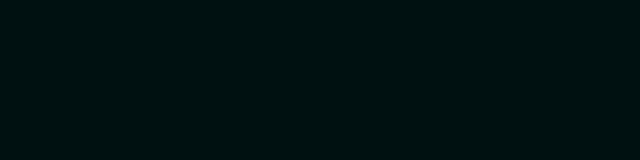
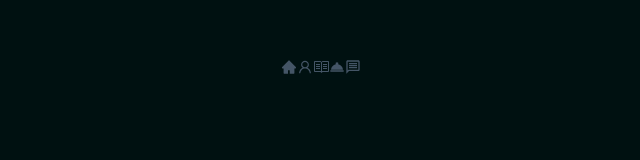
Before and after one commit to Martogramer/Telescopiens, a React (Create React App) app in the folder portfolio-martiniribas/martogramer/: page / in a window 1280 px wide. Shown: the part 1064-1224 px from the top of the page, without its empty margins (319-959 px from the left). Built offline with nearby package versions, Linux system fonts and the light colour scheme.

Commit message:
nav component

```diff
--- a/portfolio-martiniribas/martogramer/src/components/nav/Nav.jsx
+++ b/portfolio-martiniribas/martogramer/src/components/nav/Nav.jsx
@@ -1,10 +1,23 @@
 import React from "react";
 import './nav.css';
+import {AiFillHome} from 'react-icons/ai'
+import {AiOutlineUser} from 'react-icons/ai'
+import {MdOutlineMessage} from 'react-icons/md'
+import {GoBook} from 'react-icons/go'
+import {MdRoomService} from 'react-icons/md'
+import {useState} from 'react'
+
+
 
 const Nav = () => {
+    const [activeNav, setActiveNav] = useState('#')
     return(
         <nav>
-            <a href=""></a>
+            <a href="#header" onClick={()=>setActiveNav('#header')} className={activeNav === '#header' ? 'active' : ''}><AiFillHome /></a>
+            <a href="#about" onClick={()=>setActiveNav('#about')} className={activeNav === '#about' ? 'active' : ''}><AiOutlineUser /></a>
+            <a href="#portfolio" onClick={()=>setActiveNav('#portfolio')} className={activeNav === '#portfolio' ? 'active' : ''}><GoBook /></a>
+            <a href="#services" onClick={()=>setActiveNav('#services')} className={activeNav === '#services' ? 'active' : ''}><MdRoomService /></a>
+            <a href="#contact" onClick={()=>setActiveNav('#contact')} className={activeNav === '#contact' ? 'active' : ''}><MdOutlineMessage /></a>
         </nav>
         )
 
```
